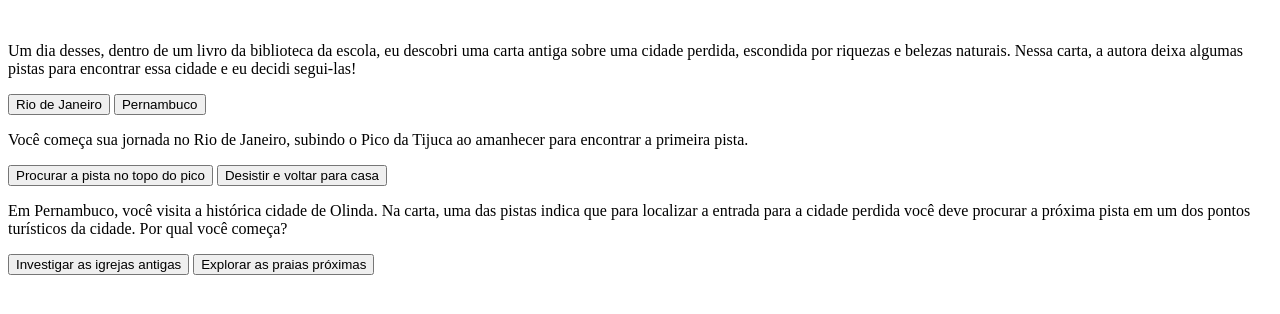
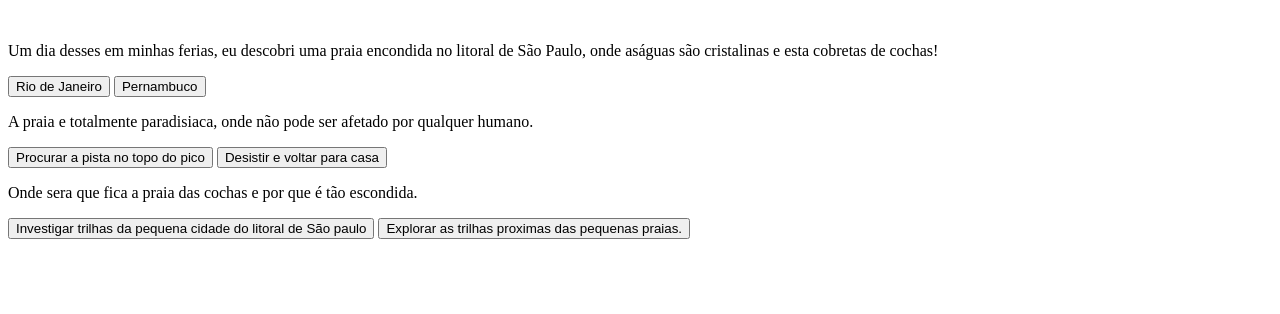
Before and after one commit to AnaVicente3c/As-aventuras, a plain HTML site: page index.html in a window 1280 px wide. Drawn offline with Linux system fonts and the light colour scheme; a web font is replaced by a local one.

Commit message:
Update index.html

```diff
--- a/index.html
+++ b/index.html
@@ -7,25 +7,25 @@
     <link rel="preconnect" href="https://fonts.googleapis.com">
     <link rel="preconnect" href="https://fonts.gstatic.com" crossorigin>
     <link href="https://fonts.googleapis.com/css2?family=Bai+Jamjuree:ital,wght@0,200;0,300;0,400;0,500;0,600;0,700;1,200;1,300;1,400;1,500;1,600;1,700&display=swap" rel="stylesheet">
-    <title>Em busca da cidade perdida</title>
+    <title>Em busca da praia das cochas</title>
 </head>
 <body>
     <main>
         <div class="passo ativo" id="passo-0">
             <img src="cenario-passo0.png" alt="">
-            <p>Um dia desses, dentro de um livro da biblioteca da escola, eu descobri uma carta antiga sobre uma cidade perdida, escondida por riquezas e belezas naturais. Nessa carta, a autora deixa algumas pistas para encontrar essa cidade e eu decidi segui-las!</p>
+            <p>Um dia desses em minhas ferias, eu descobri uma praia encondida no litoral de São Paulo, onde aságuas são cristalinas e esta cobretas de cochas!</p>
             <button class="btn-proximo" data-proximo="1">Rio de Janeiro</button>
             <button class="btn-proximo" data-proximo="2">Pernambuco</button>
         </div>
         <div class="passo" id="passo-1">
-            <p>Você começa sua jornada no Rio de Janeiro, subindo o Pico da Tijuca ao amanhecer para encontrar a primeira pista.</p>
+            <p>A praia e totalmente paradisiaca, onde não pode ser afetado por qualquer humano.</p>
             <button class="btn-proximo" data-proximo="3">Procurar a pista no topo do pico</button>
             <button class="btn-proximo" data-proximo="4">Desistir e voltar para casa</button>
         </div>
         <div class="passo" id="passo-2">
-            <p>Em Pernambuco, você visita a histórica cidade de Olinda. Na carta, uma das pistas indica que para localizar a entrada para a cidade perdida você deve procurar a próxima pista em um dos pontos turísticos da cidade. Por qual você começa?</p>
-            <button class="btn-proximo" data-proximo="5">Investigar as igrejas antigas</button>
-            <button class="btn-proximo" data-proximo="6">Explorar as praias próximas</button>
+            <p>Onde sera que fica a praia das cochas e por que é tão escondida. </p>
+            <button class="btn-proximo" data-proximo="5">Investigar trilhas da pequena cidade do litoral de São paulo</button>
+            <button class="btn-proximo" data-proximo="6">Explorar as trilhas proximas das pequenas praias.</button>
         </div>
     </main>
     <script src="script.js"></script>
```
